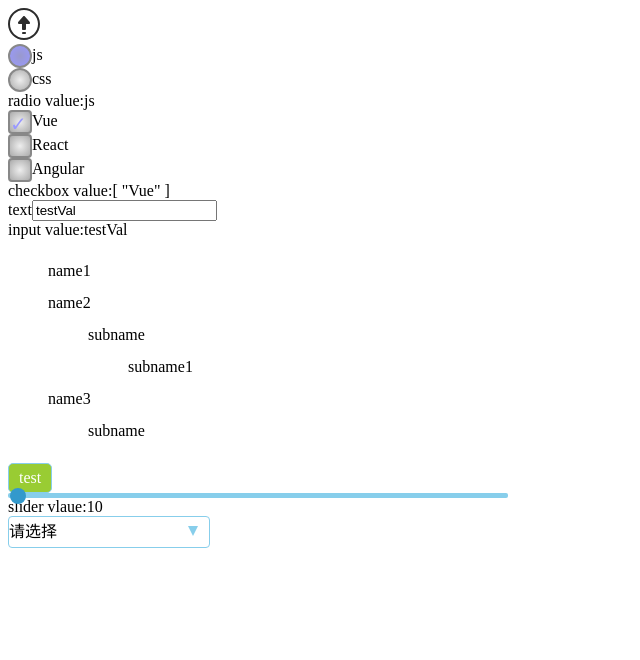
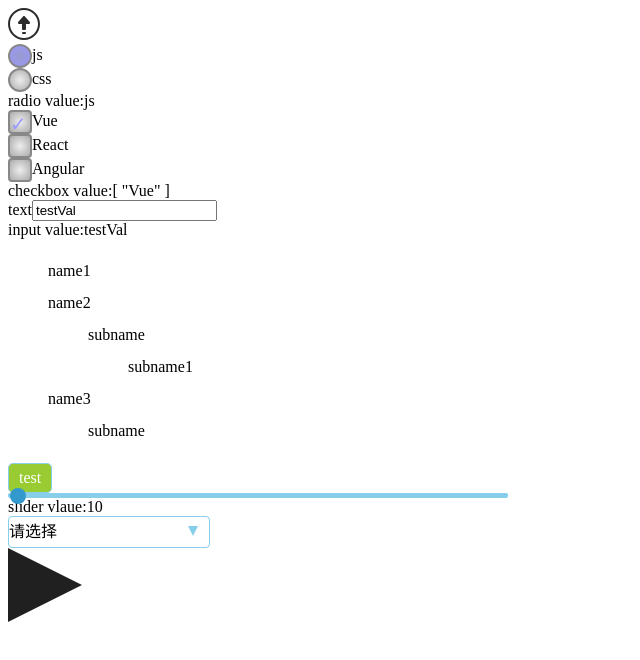
Before and after one commit to cheng87126/v-com, a Vue app: page / in a window 1280 px wide. Shown: the top 660 px of the page, without its empty margins (0-640 px from the left). Built offline with nearby package versions, Linux system fonts and the light colour scheme.

Commit message:
add play.vue

```diff
--- a/src/app.vue
+++ b/src/app.vue
@@ -29,6 +29,7 @@
             v-bind:list="testSelect"
             v-model="selected">
         </v-select>
+        <v-play v-model="testPlay"></v-play>
     </div>
 </template>
 <script>
@@ -41,6 +42,7 @@ import Button from './button.vue'
 import Modal from './modal.vue'
 import Slider from './slider.vue'
 import Select from './select.vue'
+import Play from './play.vue'
 export default {
     name:'app',
     data(){
@@ -79,7 +81,8 @@ export default {
                 value:'js',
                 label:'js'
             }],
-            selected:''
+            selected:'',
+            testPlay:true
         }
     },
     components:{
@@ -91,7 +94,8 @@ export default {
         'v-button':Button,
         'v-modal':Modal,
         'v-slider':Slider,
-        'v-select':Select
+        'v-select':Select,
+        'v-play':Play
     },
     methods:{
         validInput(val){
--- /dev/null
+++ b/src/play.vue
@@ -0,0 +1,43 @@
+<style>
+.play-btn{
+    width: 0;
+    height: 74px;
+    cursor: pointer;
+    will-change: border-width;
+    transition: 50ms all ease;
+    box-sizing: border-box;
+}
+.play{
+    border-style: solid;
+    border-width: 37px 0px 37px 74px;
+    border-color: transparent transparent transparent #202020;
+}
+.pause{
+    border-color: #202020;
+    border-style: double;
+    border-width: 0px 0 0px 37px;
+}
+</style>
+<template>
+    <div class="play-btn"
+        v-bind:class="state ? 'play' : 'pause'"
+        v-on:click="update"></div>
+</template>
+<script>
+export default {
+    name:'play',
+    props:{
+        value:Boolean
+    },
+    computed:{
+        state(){
+            return this.value
+        }
+    },
+    methods:{
+        update(){
+            this.$emit('input',!this.state)
+        }
+    }
+}
+</script>
```
